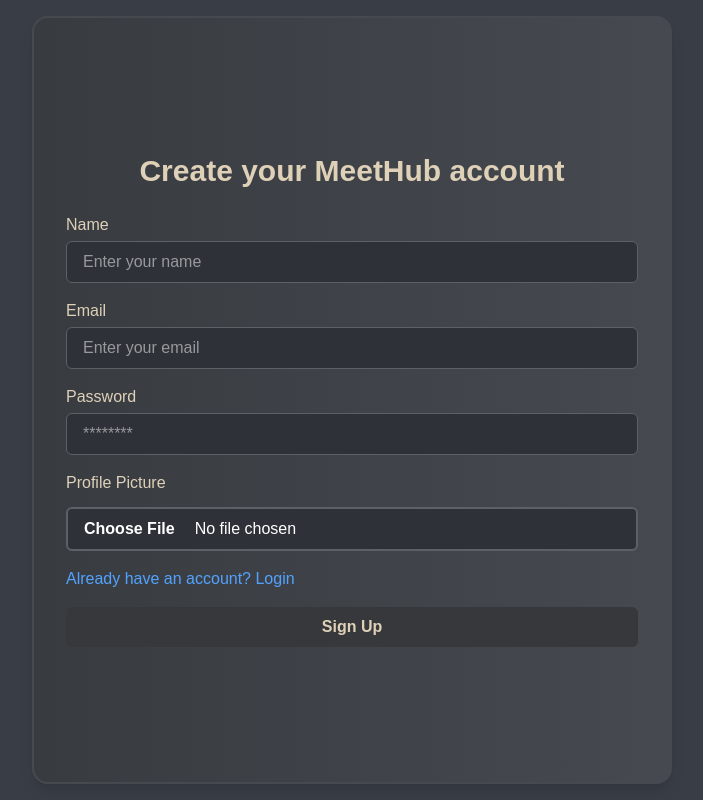
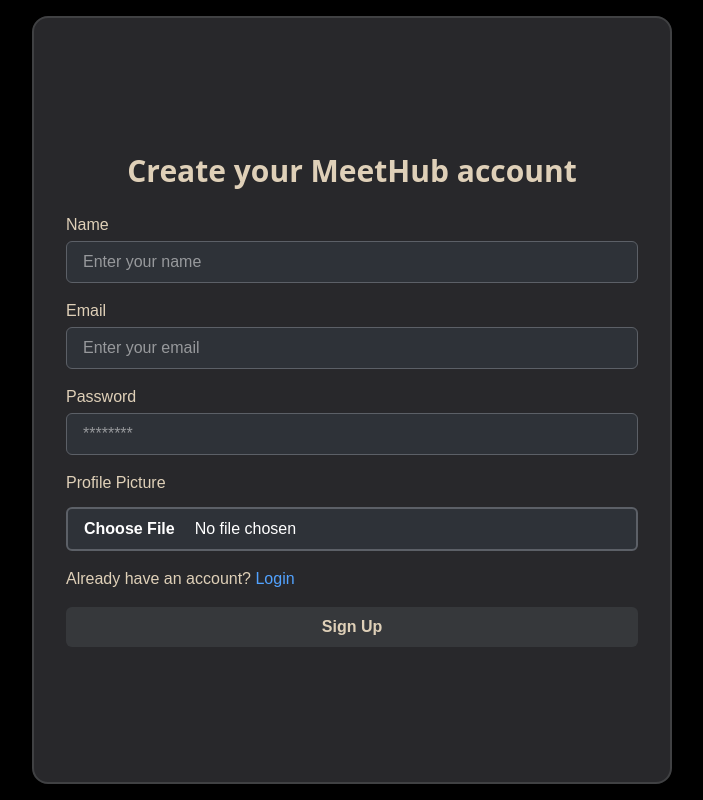
Before and after one commit to 08abhinav/MeetHub, a Next.js app: page /newUser in a window 1280 px wide. Shown: the whole page, without its empty margins (288-991 px from the left). Built offline with nearby package versions, Linux system fonts and the light colour scheme.

Commit message:
update: background-color font size

```diff
--- a/src/app/newUser/page.tsx
+++ b/src/app/newUser/page.tsx
@@ -36,10 +36,10 @@
            if(!res.ok){
                 toast.error("something went wrong");
                 console.error("signup error: ", data.message)
+           }else{
+            toast.success("signup successful")
            }
-
-           toast.success("signup successful")
-           route.push('/')
+           route.push('/user-auth')
 
         }catch(error){
             console.error("signup error: ", error);
@@ -52,10 +52,10 @@
     }
 
   return (
-    <div className='flex justify-center bg-[#393E46] h-screen w-full'>
-        <div className='flex flex-col justify-center items-center bg-gradient-to-r from-[#383c41] to-[#464a50]
-        h-auto w-[90%] md:w-1/2 m-4 border-2 border-[#464a50] rounded-2xl shadow-lg p-8'>
-            <div className='text-[#DFD0B8] font-bold text-3xl mb-6'>
+    <div className='flex justify-center bg-[#000] h-screen w-full'>
+        <div className='flex flex-col justify-center items-center bg-[#28282B]
+        h-auto w-[90%] md:w-1/2 m-4 border-2 border-[#404143] rounded-2xl p-8'>
+            <div className='text-[#DFD0B8] font-bold text-3xl mb-6 font-sans'>
                 Create your MeetHub account
             </div>
             {isLoading && <Loader/>}
@@ -123,7 +123,7 @@
 
             {/* home redirect */}
             <div className='flex flex-col'>
-                <p className='text-blue-400'>Already have an account? <Link href="/user-auth" className='text-blue-400 hover:underline hover:text-blue-500 cursor-pointer'>Login</Link></p>
+                <p className='text-[#DFD0B8]'>Already have an account? <Link href="/user-auth" className='text-blue-400 hover:underline hover:text-blue-500 cursor-pointer'>Login</Link></p>
             </div>
 
             {/* Submit Button */}
```
